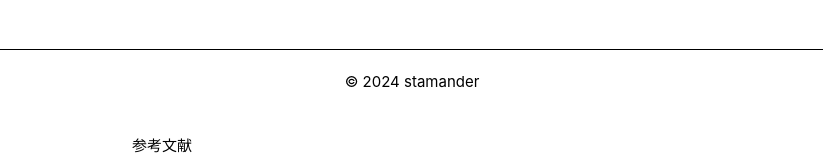
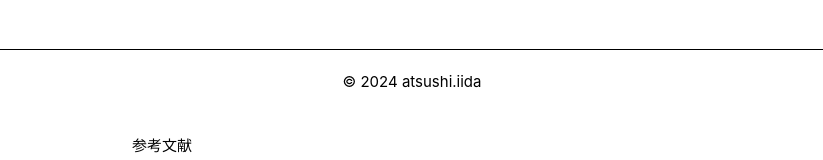
Before and after one commit to stamander/studyVue, a Vue app: page / in a window 1280 px wide. Shown: the part 501-661 px from the top of the page, without its empty margins (228-1051 px from the left). Built offline with nearby package versions, Linux system fonts and the light colour scheme.

Commit message:
Update CompareGreatPerson.vue

```diff
--- a/src/components/CompareGreatPerson.vue
+++ b/src/components/CompareGreatPerson.vue
@@ -85,7 +85,7 @@ const references: Ref<Array<{ link: string; text: string; accessDate: string }>>
     </div>
   </div>
   <footer>
-    <p>© 2024 stamander</p>
+    <p>© 2024 atsushi.iida</p>
     <div id="parents-references">
       <div id="references">
         <p>参考文献</p>
```
